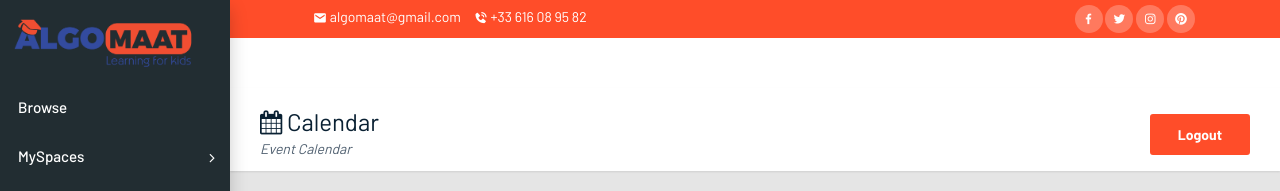
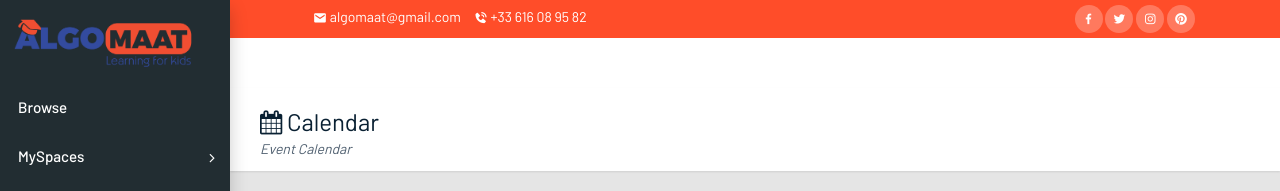
Before and after one commit to FokamFekam/ALGOMAAT, a Django app: page /calender/ in a window 1280 px wide. Shown: the top 191 px of the page. Run offline with Django 5.2, Linux system fonts and the light colour scheme; the visitor is signed in with stand-in values (Sample User, id 1); data that the repository does not hold is empty; some libraries are stand-ins or nearby versions.

Commit message:
update calendar

```diff
--- a/Algomaat/templates/calendarapp/calendar.html
+++ b/Algomaat/templates/calendarapp/calendar.html
@@ -13,14 +13,14 @@
   </div>
   <ul class="app-breadcrumb breadcrumb">
       <!--<li class="breadcrumb-item"><i class="fa fa-home fa-lg"></i></li>
-      <li class="breadcrumb-item"><a href="#">Calendar</a></li> -->
+      <li class="breadcrumb-item"><a href="#">Calendar</a></li>
       <form id="my_form"  action="{% url 'registration:logout'  %}" method="post"  >
                    {% csrf_token %}
-                  <a class="btn btn-brand ms-lg-3" style="color:#fff; background-color:var(--brand)" href="javascript:{}" onclick="document.getElementById('my_form').submit();">
-                    	Logout
+                  <a class="btn btn-brand" style="color:#fff; background-color:var(--brand)" href="javascript:{}" onclick="document.getElementById('my_form').submit();">
+
                   </a>
 
-      </form>
+      </form>  -->
   </ul>
 {% endblock breadcrumb %}
 
--- a/Algomaat/templates/calendarapp/event-details.html
+++ b/Algomaat/templates/calendarapp/event-details.html
@@ -10,7 +10,7 @@
         <p>All informations about this event.</p>
     </div>
     <ul class="app-breadcrumb breadcrumb">
-        <li class="breadcrumb-item"><i class="fa fa-home fa-lg"></i></li>
+        <li class="breadcrumb-item"><a href="{% url 'contents:all_public_spaces' %}"> <i class="fa fa-home fa-lg"></i></a></li>
         <li class="breadcrumb-item"><a href="#">Details</a></li>
     </ul>
 {% endblock breadcrumb %}
```
